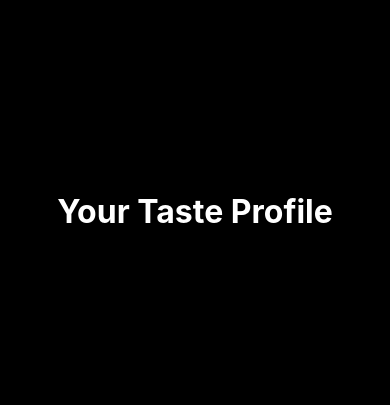
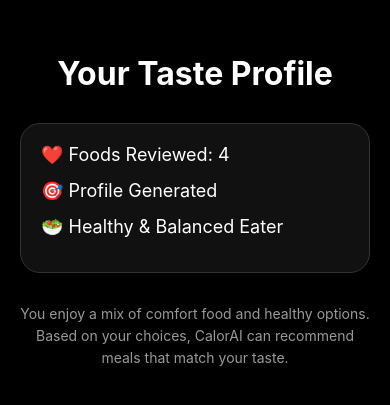
Before and after one commit to mudit465/calorai-taste-profile, a React Native app: screen /Results in a window 390 px wide. Shown: the part 211-616 px from the top of the page. Built offline with nearby package versions, Linux system fonts and the light colour scheme.

Commit message:
Improve results screen UI

```diff
--- a/src/screens/ResultsScreen.tsx
+++ b/src/screens/ResultsScreen.tsx
@@ -1,24 +1,59 @@
-import { View, Text } from "react-native";
+import { View, Text, StyleSheet } from "react-native";
 
 export default function ResultsScreen() {
   return (
-    <View
-      style={{
-        flex: 1,
-        backgroundColor: "#000",
-        justifyContent: "center",
-        alignItems: "center",
-      }}
-    >
-      <Text
-        style={{
-          color: "white",
-          fontSize: 32,
-          fontWeight: "bold",
-        }}
-      >
-        Your Taste Profile
+    <View style={styles.container}>
+      <Text style={styles.heading}>Your Taste Profile</Text>
+
+      <View style={styles.card}>
+        <Text style={styles.item}>❤️ Foods Reviewed: 4</Text>
+        <Text style={styles.item}>🎯 Profile Generated</Text>
+        <Text style={styles.item}>🥗 Healthy & Balanced Eater</Text>
+      </View>
+
+      <Text style={styles.description}>
+        You enjoy a mix of comfort food and healthy options. Based on your
+        choices, CalorAI can recommend meals that match your taste.
       </Text>
     </View>
   );
 }
+
+const styles = StyleSheet.create({
+  container: {
+    flex: 1,
+    backgroundColor: "#000",
+    justifyContent: "center",
+    alignItems: "center",
+    padding: 20,
+  },
+
+  heading: {
+    color: "white",
+    fontSize: 32,
+    fontWeight: "700",
+    marginBottom: 30,
+  },
+
+  card: {
+    width: "100%",
+    backgroundColor: "#111",
+    borderRadius: 20,
+    padding: 20,
+    borderWidth: 1,
+    borderColor: "#333",
+  },
+
+  item: {
+    color: "white",
+    fontSize: 18,
+    marginBottom: 15,
+  },
+
+  description: {
+    color: "#999",
+    textAlign: "center",
+    marginTop: 30,
+    lineHeight: 22,
+  },
+});
--- a/src/screens/SwipeScreen.tsx
+++ b/src/screens/SwipeScreen.tsx
@@ -1,7 +1,7 @@
 import React from "react";
-import { View, Text, StyleSheet, Image } from "react-native";
 import Swiper from "react-native-deck-swiper";
 import { foods } from "../data/foods";
+import { View, Text, StyleSheet, Image, TouchableOpacity } from "react-native";
 
 export default function SwipeScreen({ navigation }: any) {
   const [currentIndex, setCurrentIndex] = React.useState(0);
@@ -56,11 +56,22 @@
 
       {/* Bottom Buttons */}
       <View style={styles.buttonContainer}>
-        <Text style={styles.button}>❌</Text>
-        <Text style={styles.button}>❓</Text>
-        <Text style={styles.button}>⭐</Text>
-        <Text style={styles.button}>❤️</Text>
-      </View>
+  <TouchableOpacity style={styles.circleButton}>
+    <Text style={styles.buttonIcon}>❌</Text>
+  </TouchableOpacity>
+
+  <TouchableOpacity style={styles.circleButton}>
+    <Text style={styles.buttonIcon}>❓</Text>
+  </TouchableOpacity>
+
+  <TouchableOpacity style={styles.circleButton}>
+    <Text style={styles.buttonIcon}>⭐</Text>
+  </TouchableOpacity>
+
+  <TouchableOpacity style={styles.circleButton}>
+    <Text style={styles.buttonIcon}>❤️</Text>
+  </TouchableOpacity>
+</View>
     </View>
   );
 }
@@ -130,4 +141,18 @@
   button: {
     fontSize: 40,
   },
+  circleButton: {
+  width: 60,
+  height: 60,
+  borderRadius: 30,
+  backgroundColor: "#1a1a1a",
+  justifyContent: "center",
+  alignItems: "center",
+  borderWidth: 1,
+  borderColor: "#333",
+},
+
+buttonIcon: {
+  fontSize: 28,
+},
 });
```
